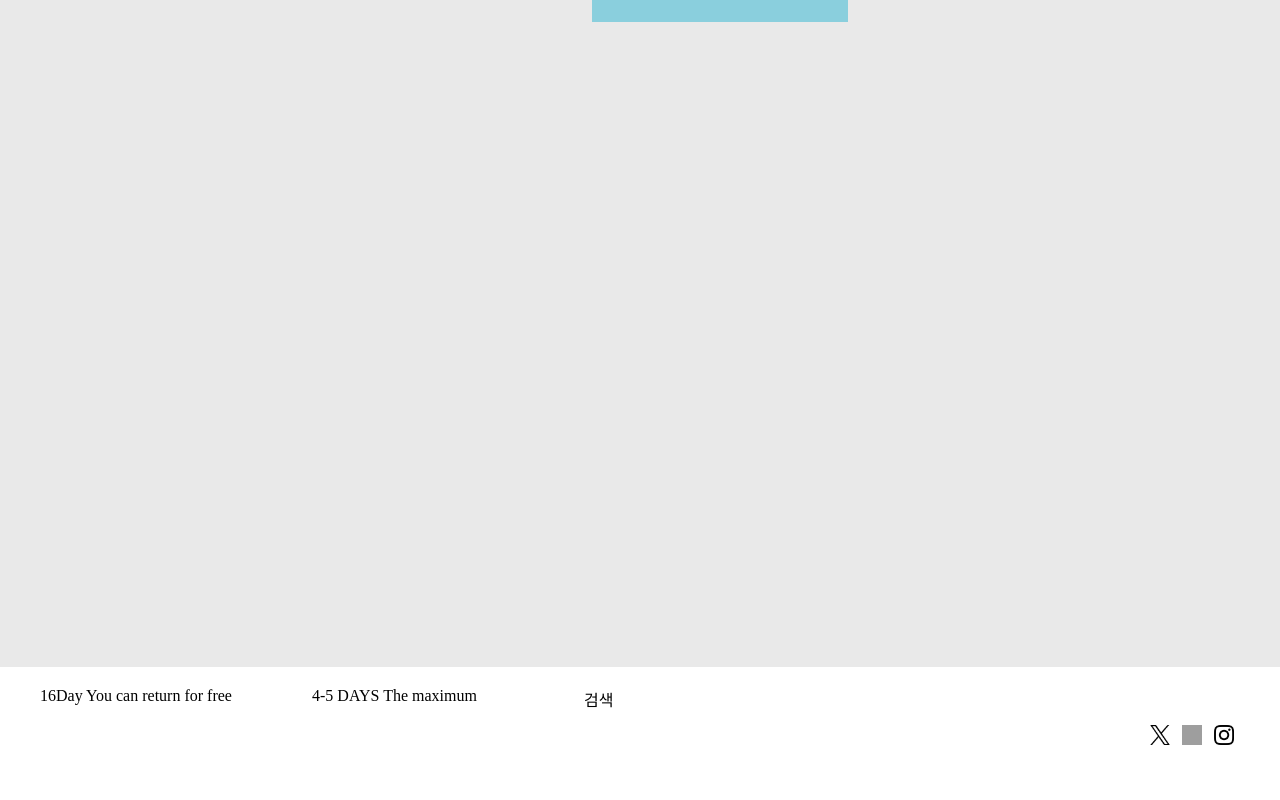
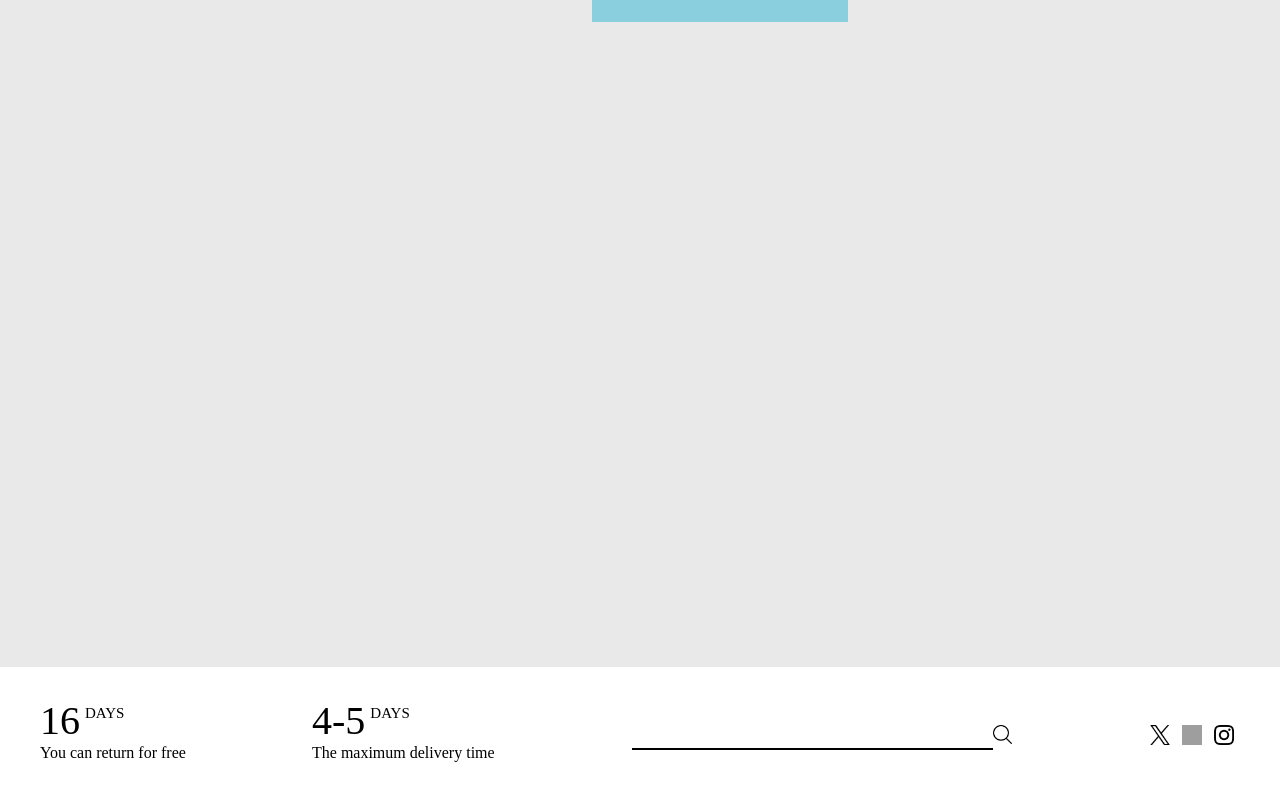
Before and after one commit to ddpound/shin, a Next.js app: page / in a window 1280 px wide. Shown: the part 870-1670 px from the top of the page. Built offline with nearby package versions, Linux system fonts and the light colour scheme; grey boxes are pictures that could not be loaded.

Commit message:
푸터 디자인 완료

```diff
--- a/src/app/components/FooterComponent.js
+++ b/src/app/components/FooterComponent.js
@@ -3,13 +3,24 @@ function FooterComponent(){
         <>
             <footer>
                 <div className="footer-first-content-div">
-                    16Day You can return for free
+                    <div>
+                        <label className="footer-point-font">16</label>
+                        <label>DAYS</label>
+                    </div>
+                    <div>You can return for free</div>
                 </div>
-                <div className="footer-second-content-div">
-                    4-5 DAYS The maximum
+                <div className="footer-first-content-div">
+                    <div>
+                        <label className="footer-point-font">4-5</label>
+                        <label>DAYS</label>
+                    </div>
+                    <div>The maximum delivery time</div>
                 </div>
                 <div className="footer-search-content-div">
-                    검색
+                    <div className="footer-search-box">
+                        <input type="text" />
+                        <img src="/logo/search-icon.png"/>
+                    </div>
                 </div>
                 <div className="footer-ins-logo-div">
                     <img src="/logo/twitter.png" />
--- a/src/app/globals.css
+++ b/src/app/globals.css
@@ -169,21 +169,21 @@ footer{
 
 .footer-first-content-div{
   width: 20%;
-  margin: 20px 40px;
+  margin: 30px 40px;
 }
-.footer-second-content-div{
-  width: 20%;
-  margin: 20px 40px;
+
+.footer-first-content-div div:first-child{
+  display: flex;
 }
 
 .footer-search-content-div{
   width: 50%;
-  margin: 20px 40px;
+  margin: 30px 40px;
 }
 
 .footer-ins-logo-div{
   width: 10%;
-  margin: 20px 40px;
+  margin: 30px 40px;
   display: flex;
 }
 
@@ -192,3 +192,32 @@ footer{
   height: 20px;
   margin: auto;
 }
+
+.footer-point-font{
+  font-size: 40px;
+}
+
+.footer-point-font + label{
+  font-size: 15px;
+  line-height: 20px;
+  margin-top: 6px;
+  margin-left: 5px;
+  margin-bottom: auto;
+}
+
+.footer-search-content-div input{
+  width: 93%;
+  border: none;
+  border-bottom: 2px solid black;
+}
+.footer-search-content-div input:focus{
+  outline: none;
+}
+.footer-search-content-div img{
+  width: 5%;
+}
+.footer-search-box{
+  width: 80%;
+  height: 30px;
+  margin: 28px auto;
+}
```
Also changed, not shown: public/logo/search-icon.png (added).
